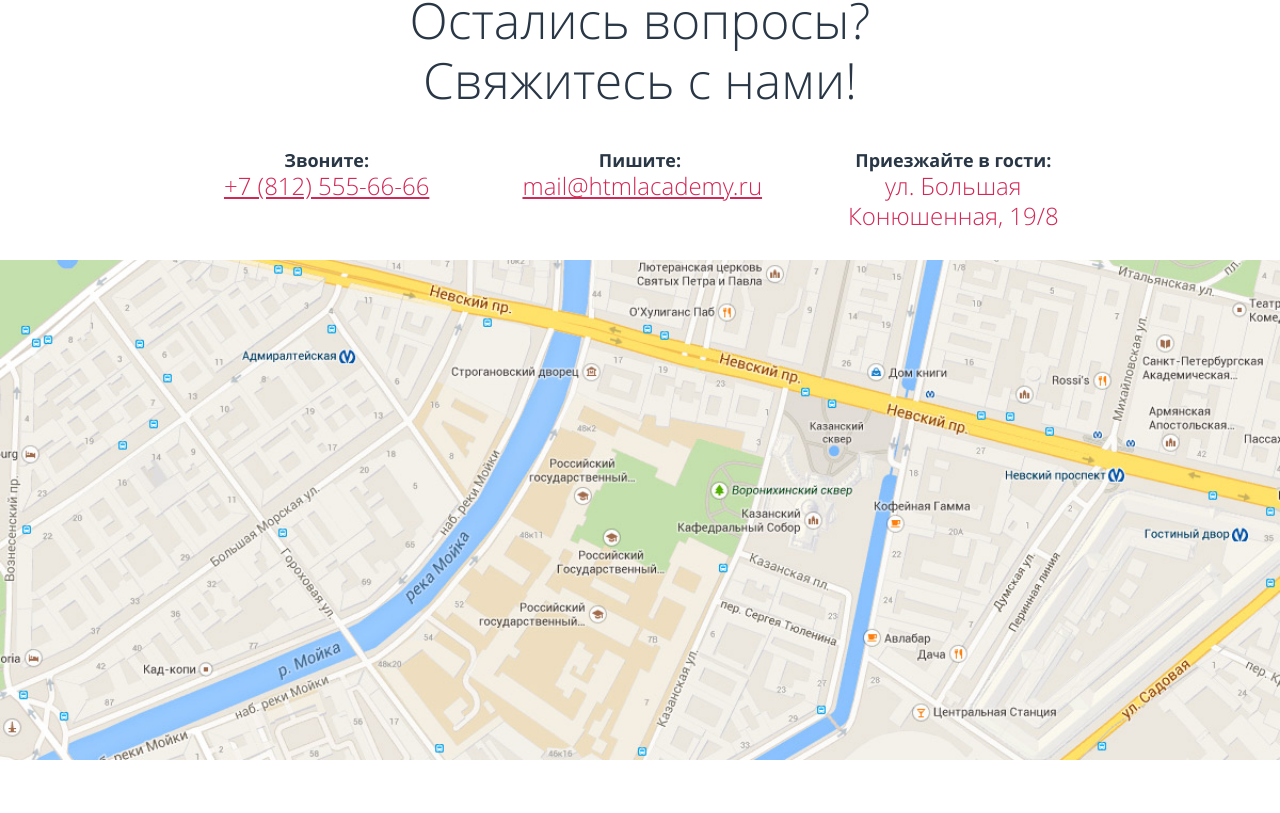
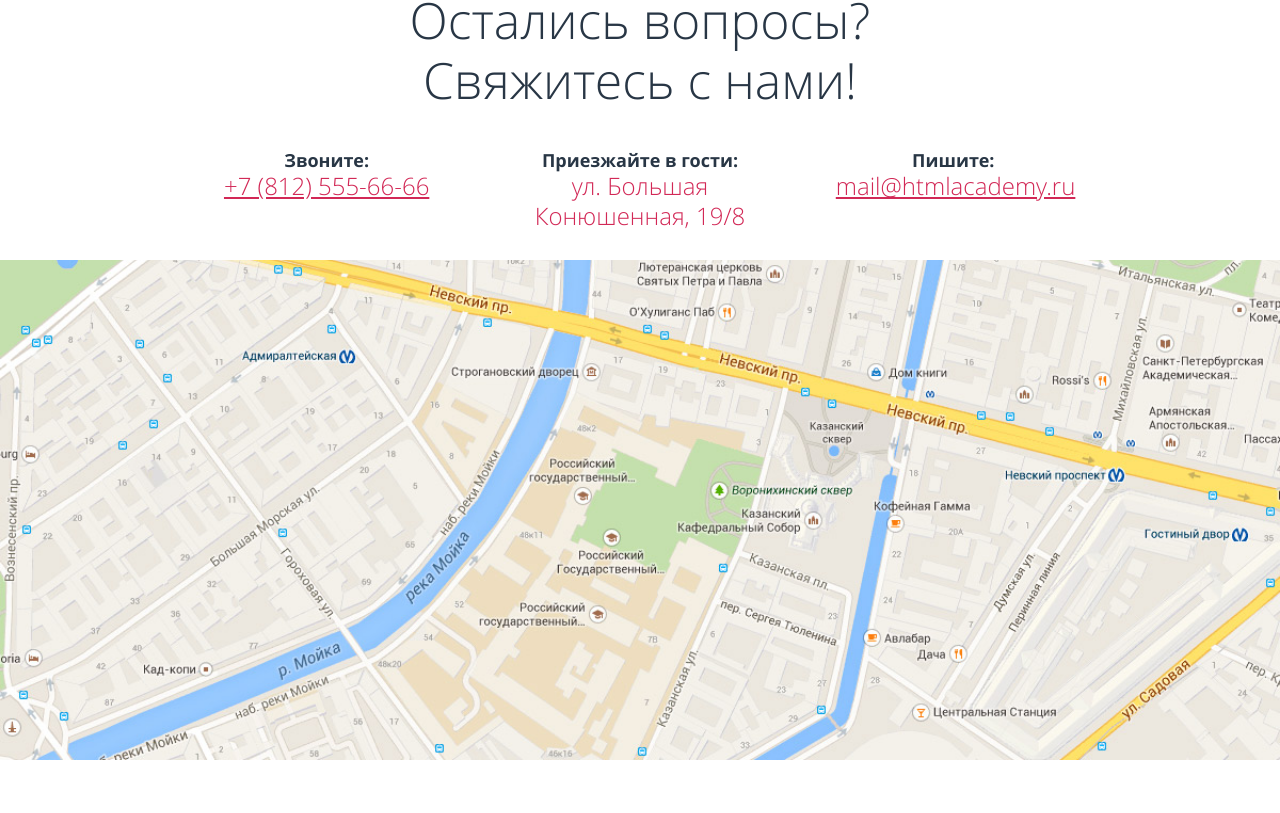
Before and after one commit to kinris/914863-pink-17, a website: page source/index.html in a window 1280 px wide. Shown: the part 3182-3995 px from the top of the page. Drawn offline with nearby package versions, Linux system fonts and the light colour scheme; files that its build step writes are made by us from their sources; files whose address does not match are found by name.

Commit message:
Закончил адаптивные сетки

```diff
--- a/source/index.html
+++ b/source/index.html
@@ -334,7 +334,7 @@
           <p class="contacts__text">Звоните:</p>
           <a class="contacts__link" href="tel:+78125556666">+7 (812) 555-66-66</a>
         </li>
-        <li class="contacts__item">
+        <li class="contacts__item contacts__item--write">
           <p class="contacts__text">Пишите:</p>
           <a class="contacts__link" href="mailto:mail@htmlacademy.ru">mail@htmlacademy.ru </a>
         </li>
--- a/source/sass/blocks/contacts.scss
+++ b/source/sass/blocks/contacts.scss
@@ -74,6 +74,12 @@
   }
 }
 
+.contacts__item--write {
+  @media (min-width: $desktop-width) {
+order: 1;
+  }
+}
+
 .contacts__text {
   @include reset;
 
```
